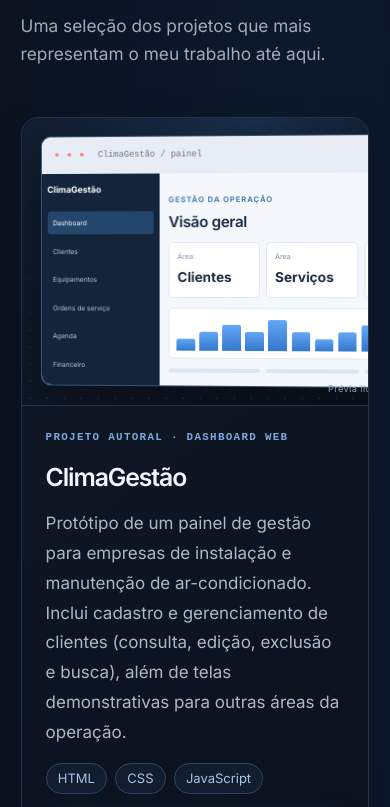
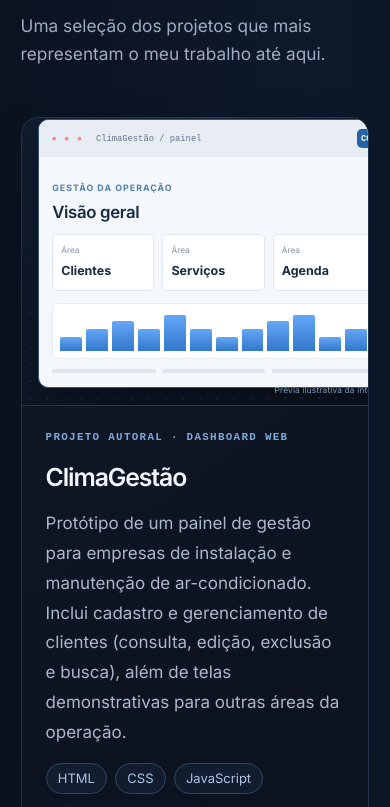
Before and after one commit to Felipesouza28/Felipe-de-Souza-Martins, a plain HTML site: page index.html in a window 390 px wide. Shown: the part 1162-1969 px from the top of the page. Drawn offline with Linux system fonts and the light colour scheme.

Commit message:
build: sincroniza arquivos do site publicado

```diff
--- a/index.html
+++ b/index.html
@@ -23,7 +23,7 @@
   <link rel="stylesheet" href="css/sections.css">
   <link rel="stylesheet" href="css/polish.css">
   <script src="js/main.js" defer></script>
-</head>
+  <link rel="stylesheet" href="css/mobile-projects.css"></head>
 <body>
   <a class="skip-link" href="#conteudo">Pular para o conteúdo</a>
 
```
